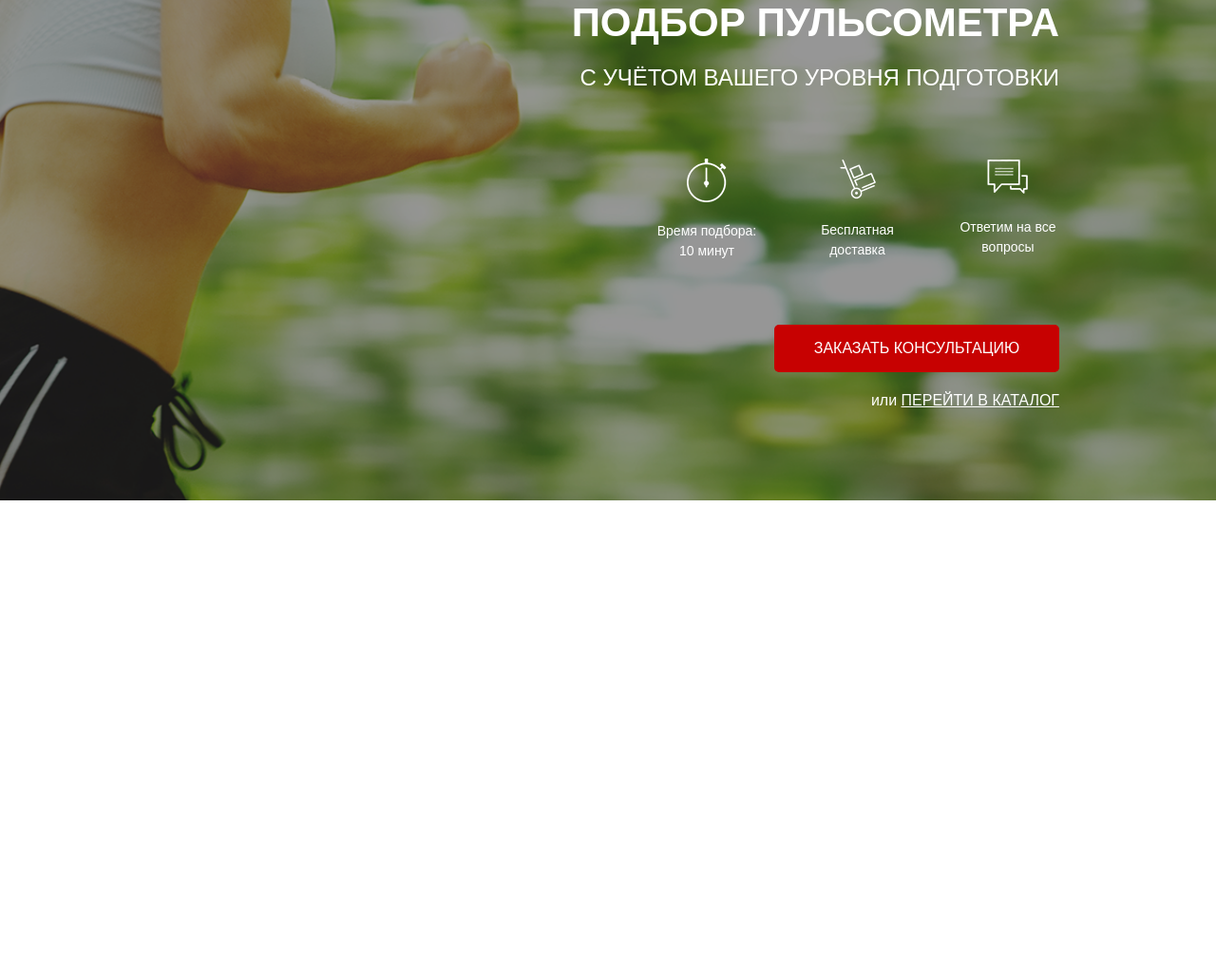
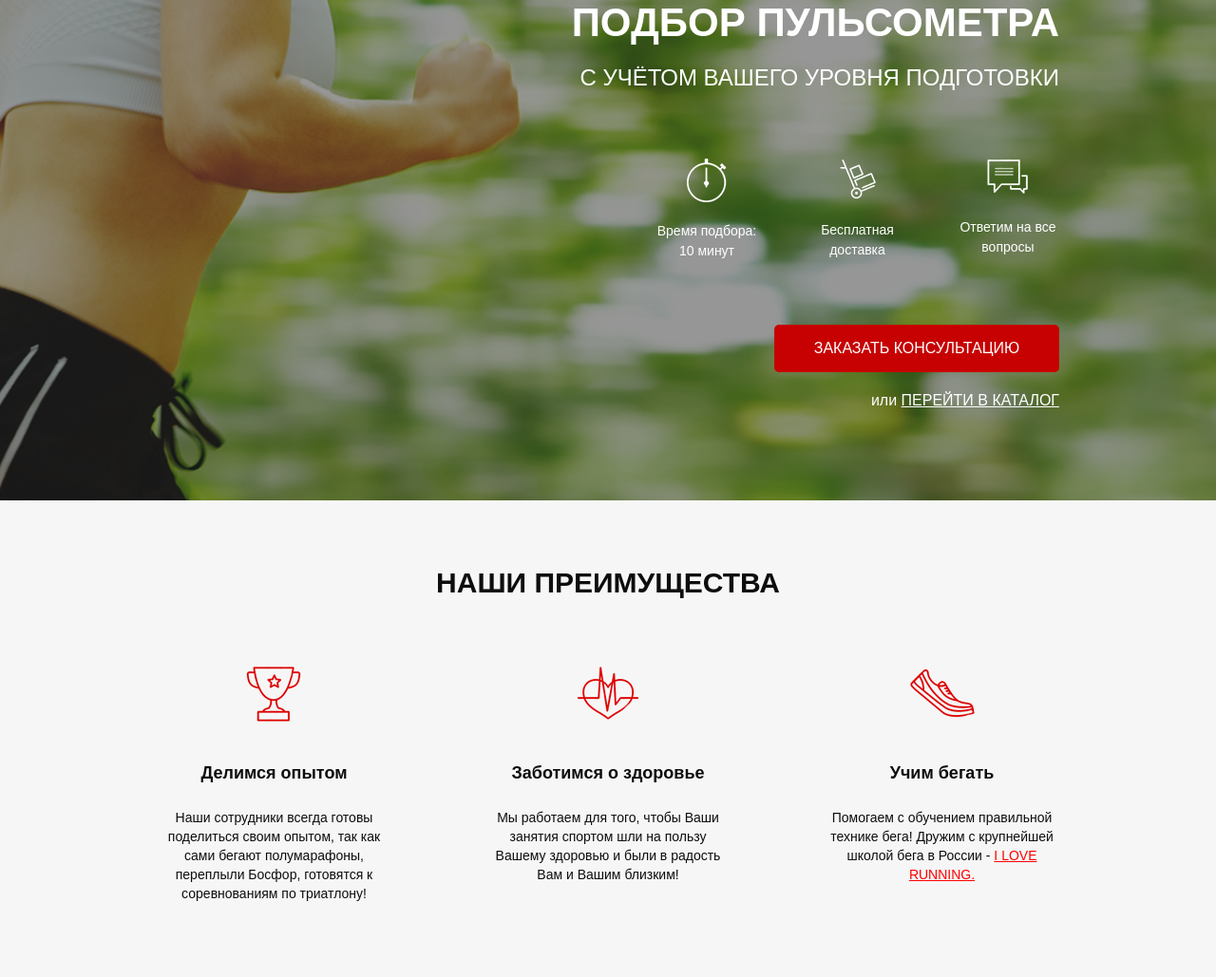
Before and after one commit to serge-stepanov/Pulse, a website: page src/index.html in a window 1280 px wide. Shown: the part 165-1194 px from the top of the page at 95% size. Before the commit the page ends 800 px from the top, so only its background shows below. Drawn offline with Linux system fonts and the light colour scheme.

Commit message:
finished the second section

```diff
--- a/src/index.html
+++ b/src/index.html
@@ -58,5 +58,33 @@
 
         </div>
     </div>
+    <div class="benefits">
+        <div class="container">
+            <h2 class="benefits__header">НАШИ ПРЕИМУЩЕСТВА</h2>
+            <div class="benefits__icons">
+                <div class="benefits__icon">
+                    <img src="icons/features/cup.png" alt="cup">
+                    <h3 class="benefits__subheader">Делимся опытом</h3>
+                    <p class="benefits__text">Наши сотрудники всегда готовы поделиться своим опытом,
+                        так как сами бегают полумарафоны, переплыли Босфор, готовятся к соревнованиям по триатлону!</p>
+                </div>
+                <div class="benefits__icon">
+                    <img src="icons/features/heart.png" alt="heart">
+                    <h3 class="benefits__subheader">Заботимся о здоровье</h3>
+                    <p class="benefits__text">Мы работаем для того,
+                        чтобы Ваши занятия спортом шли на пользу Вашему здоровью и были в радость Вам и Вашим близким!
+                        </p>
+                </div>
+                <div class="benefits__icon">
+                    <img src="icons/features/shoe.png" alt="shoe">
+                    <h3 class="benefits__subheader">Учим бегать</h3>
+                    <p class="benefits__text">Помогаем с обучением
+                        правильной технике бега!
+                        Дружим с крупнейшей школой бега в России - <a href="#" class="benefits__link">I LOVE RUNNING.</a>
+                        </p>
+                </div>
+            </div>
+        </div>
+    </div>
 </body>
 </html>
--- /dev/null
+++ b/src/sass/blocks/_benefits.scss
@@ -0,0 +1,55 @@
+.benefits {
+    padding: 70px 0 78px 0;
+    background-color: #f6f6f6;
+    &__header {
+        color: #0d0d0d;
+        font-size: 30px;
+        font-weight: 700;
+        font-style: normal;
+        letter-spacing: normal;
+        line-height: normal;
+        text-align: center;
+        margin-bottom: 65px;
+    }
+    &__icons {
+        display: flex;
+        justify-content: space-between;
+    }
+    &__icon {
+        width: 247px;
+        img {
+            display: block;
+            margin: 0 auto;
+        }
+    }
+    &__subheader {
+        display: block;
+        text-align: center;
+        color: #0d0d0d;
+        font-size: 18px;
+        font-weight: 700;
+        font-style: normal;
+        letter-spacing: normal;
+        line-height: normal;
+        margin-top: 38px;
+        margin-bottom: 26px;
+    }
+    &__text {
+        margin: 0;
+        display: block;
+        text-align: center;
+        color: #0d0d0d;
+        font-size: 14px;
+        font-weight: 300;
+        font-style: normal;
+        letter-spacing: normal;
+        line-height: 20px;
+    }
+    &__link {
+        color: #ff0000;
+        font-style: normal;
+        letter-spacing: normal;
+        line-height: normal;
+        text-decoration: underline;
+    }
+}
--- a/src/sass/blocks/_promo.scss
+++ b/src/sass/blocks/_promo.scss
@@ -1,7 +1,7 @@
 .promo {
     min-height: 650px;
     padding: 21px 0 93px 0;
-    background: url("../../img/header/main-bg.png") center (center/cover) no-repeat;
+    background: url("../img/header/main-bg.png") center (center/cover) no-repeat;
     &__wrapper {
         display: flex;
         flex-direction: column;
--- a/src/sass/style.scss
+++ b/src/sass/style.scss
@@ -12,3 +12,4 @@
 @import 'blocks/promo';
 @import 'blocks/header';
 @import 'blocks/buttons';
+@import 'blocks/benefits';
```
Also changed, not shown: src/css/style.min.css, 1 other file.
